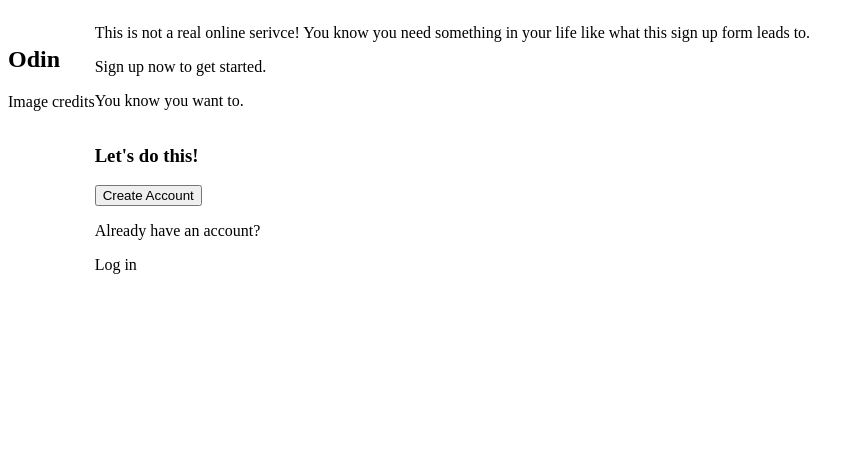
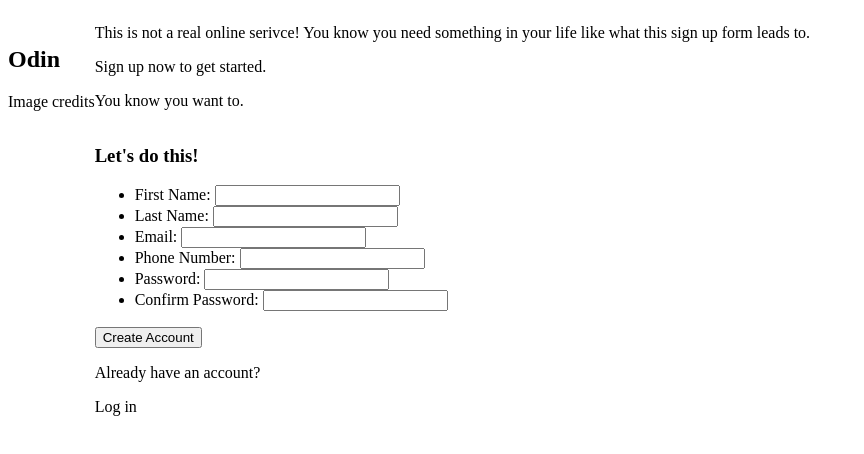
Before and after one commit to elenajusto/sign-up-form, a plain HTML site: page index.html in a window 1280 px wide. Shown: the whole page, without its empty margins (0-864 px from the left). Drawn offline with Linux system fonts and the light colour scheme.

Commit message:
Created form HTML elements

```diff
--- a/index.html
+++ b/index.html
@@ -26,6 +26,36 @@
 
         <section id="right-page-middle">
             <h1>Let's do this!</h1>
+
+            <form action="/my-handling-form-page" method="post">
+                <ul>
+                  <li>
+                    <label for="first-name">First Name:</label>
+                    <input type="text" id="name" name="first_name" />
+                  </li>
+                  <li>
+                    <label for="last-name">Last Name:</label>
+                    <input type="text" id="name" name="last_name" />
+                  </li>
+                  <li>
+                    <label for="mail">Email:</label>
+                    <input type="email" id="mail" name="user_email" />
+                  </li>
+                  <li>
+                    <label for="Phone">Phone Number:</label>
+                    <input type="tel" id="Phone" name="user_phone" />
+                  </li>
+                  <li>
+                    <label for="password">Password:</label>
+                    <input type="password" id="password" name="user_password" required />
+                    </li>
+                  <li>
+                    <label for="confirm-password">Confirm Password:</label>
+                    <input type="password" id="confirm-password" name="confirm_password" required />
+                  </li>
+                </ul>
+              </form>
+
         </section>
 
         <section id="right-page-bottom">
```
